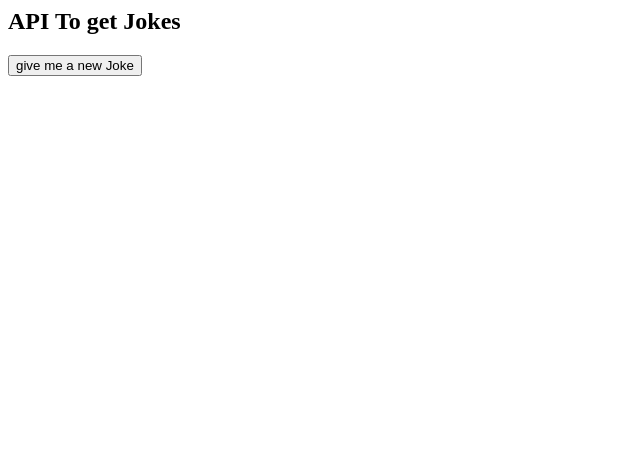
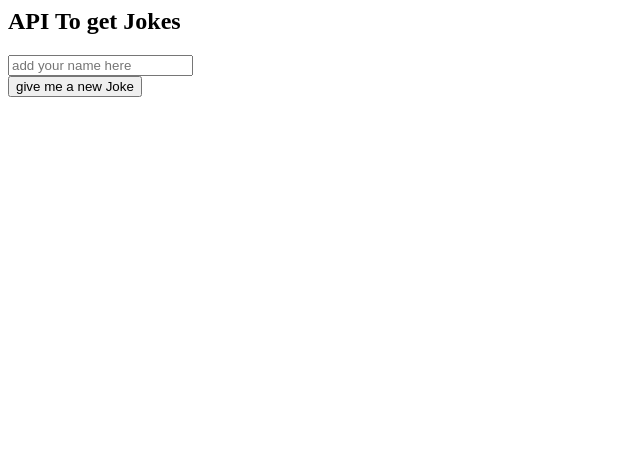
Before and after one commit to ARRIOLALEO/chuckapi, a plain HTML site: page index.html in a window 1280 px wide. Shown: the part 324-800 px from the top of the page, without its empty margins (0-640 px from the left). Drawn offline with Linux system fonts and the light colour scheme.

Commit message:
homework

```diff
--- a/index.html
+++ b/index.html
@@ -12,6 +12,7 @@
         <img src="https://api.chucknorris.io/img/chucknorris_logo_coloured_small@2x.png" alt=""/>
         <h2>API To get Jokes</h2>
         <p id="jokes-container"></p>
+        <input placeholder="add your name here" /><br/>
         <button id="new-joke">give me a new Joke</button>
     </div>
     <script src="./script.js"></script>
--- a/script.js
+++ b/script.js
@@ -1,6 +1,7 @@
 
 const jokesContainer = document.getElementById('jokes-container')
 const newJoke = document.querySelector('#new-joke')
+// you will need to get hat id of the imput
 
 newJoke.addEventListener('click',function(){
     callToAPI()
@@ -13,6 +14,7 @@ function displayOnTheScreen(joke){
 
 async function callToAPI(){
     try{
+        // you need to add the value of the input
     const req =  await fetch('https://api.chucknorris.io/jokes/random?name=Mario&category=dev')
     const res =  await req.json()
     displayOnTheScreen(res)
--- a/syle.css
+++ b/syle.css
@@ -0,0 +1,2 @@
+/*  add some css */
+/* deploy it to github pages */
```
